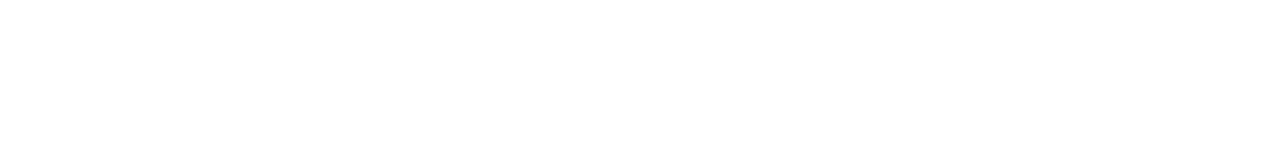
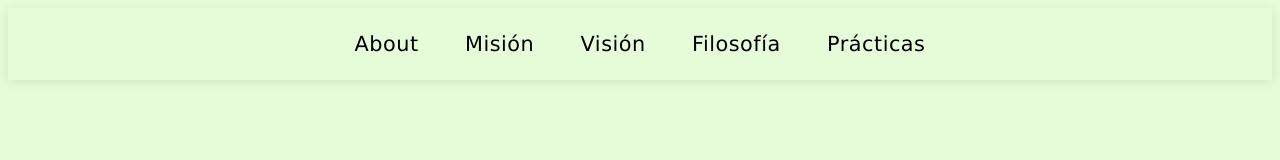
Before and after one commit to FuentesRD/PortafolioP, a plain HTML site: page Index.html in a window 1280 px wide. Drawn offline with Linux system fonts and the light colour scheme.

Commit message:
--Actualización HTML y Nuevo CSS-- *Se agrego una barra de navegación en el HTML *Nuevo archivo CSS --> El archivo CSS cuenta principalmente con estilos para la Nav por ahora --> Hay color de bcgrnd pero puede cambiar a mejor --> La navbar esta en la misma línea, parte superior de la página --> Se pueden agregar más estilos en el futuro --> Se valora un posible cambio grande a la navbar
<Notas>
-El index debe de llevar una imagen central y poco texto
-Prácticas tendría que ser un menu desplegable con todas las prácticas realizadas
-Falta la distinción o separación del apartado de las prácticas a lo demás
- Falta un apartado de contacto (Puede ir en About)

```diff
--- /dev/null
+++ b/EstilosG.css
@@ -0,0 +1,59 @@
+body {
+    background-color: #e6fcd9;
+}
+
+.navbar {
+    background-color: var(--bg-color);
+    padding: 1.5rem 2rem;
+    box-shadow: 0 2px 10px rgba(0, 0, 0, 0.1);
+}
+.nav-list {
+    list-style: none;
+    margin: 0;
+    padding: 0;
+    display:flex;
+    gap: 2.9rem;
+    justify-content: center;
+}
+
+.nav-link {
+    text-decoration: none;
+    color: var(--text-color);
+    font-family: 'Lucida Sans', 'Lucida Sans Regular', 'Lucida Grande', 'Lucida Sans Unicode', Geneva, Verdana, sans-serif;
+    font-weight: 400;
+    font-size: 1.3rem;
+    letter-spacing: 0.5px;
+    position: relative;
+    transition: all 0.3s ease;
+}
+
+.nav-link::after {
+    content: '';
+    position: absolute;
+    bottom: -5px;
+    left: 0;
+    width: 0;
+    height: 2px;
+    background-color: var(--accent-color);
+    transition: width 0.3s ease;
+}
+
+.nav-link:hover {
+    color: var(--primary-color);
+}
+
+.nav-link:hover::after {
+    width: 100%;
+    background-color: var(--primary-color);
+}
+
+@media (max-width: 768px) {
+    .nav-list {
+        gap: 1.5rem;
+        flex-wrap: wrap;
+    }
+
+    .nav-link {
+        font-size: 1rem;
+    }
+}
--- a/Index.html
+++ b/Index.html
@@ -3,12 +3,34 @@
 <head>
     <meta charset="UTF-8">
     <meta name="viewport" content="width=device-width, initial-scale=1.0">
-    <title>Diego Fuentes | Ing. Sistemas</title>
+    <title>Diego Fuentes - Conóceme!</title>
+    <link rel="stylesheet" href="EstilosG.css">
 </head>
 <body>
+
+    <nav class="navbar">
+        <ul class="nav-list">
+            <li class="nav-item"><a href="#" class="nav-link">About</a></li>
+            <li class="nav-item"><a href="#" class="nav-link">Misión</a></li>
+            <li class="nav-item"><a href="#" class="nav-link">Visión</a></li>
+            <li class="nav-item"><a href="#" class="nav-link">Filosofía</a></li>
+            <li class="nav-item"><a href="#" class="nav-link">Prácticas</a></li>
+        </ul>
+    </nav>
 
 
 
 
+<!-- <div>
+        <ul class="barranav" id="barranav1">
+            <li>About</li>
+            <li>Misión</li>
+            <li>Visión</li>
+            <li>Filosofía</li>
+            <li>Prácticas</li>
+        </ul>
+</div> -->
+
+
 </body>
 </html>
```
